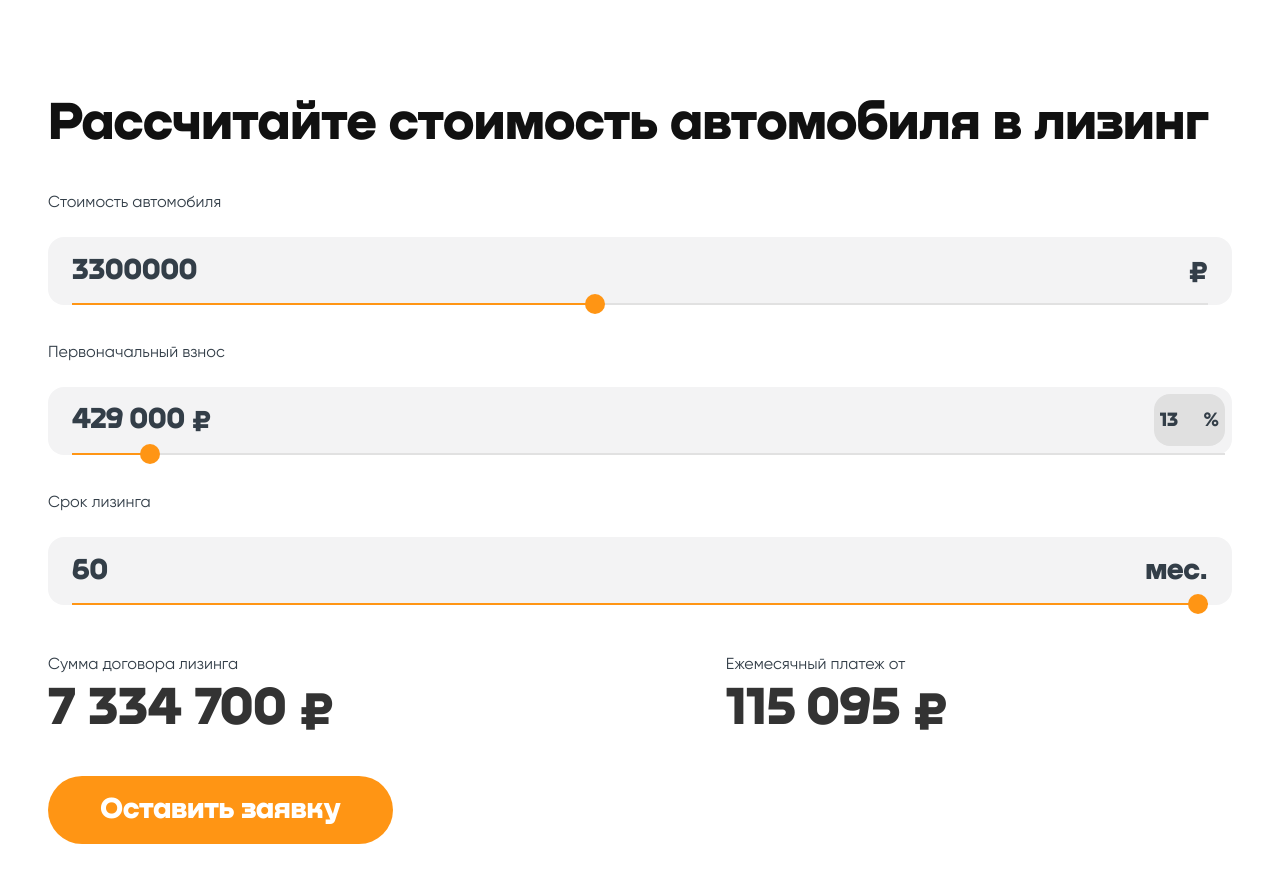
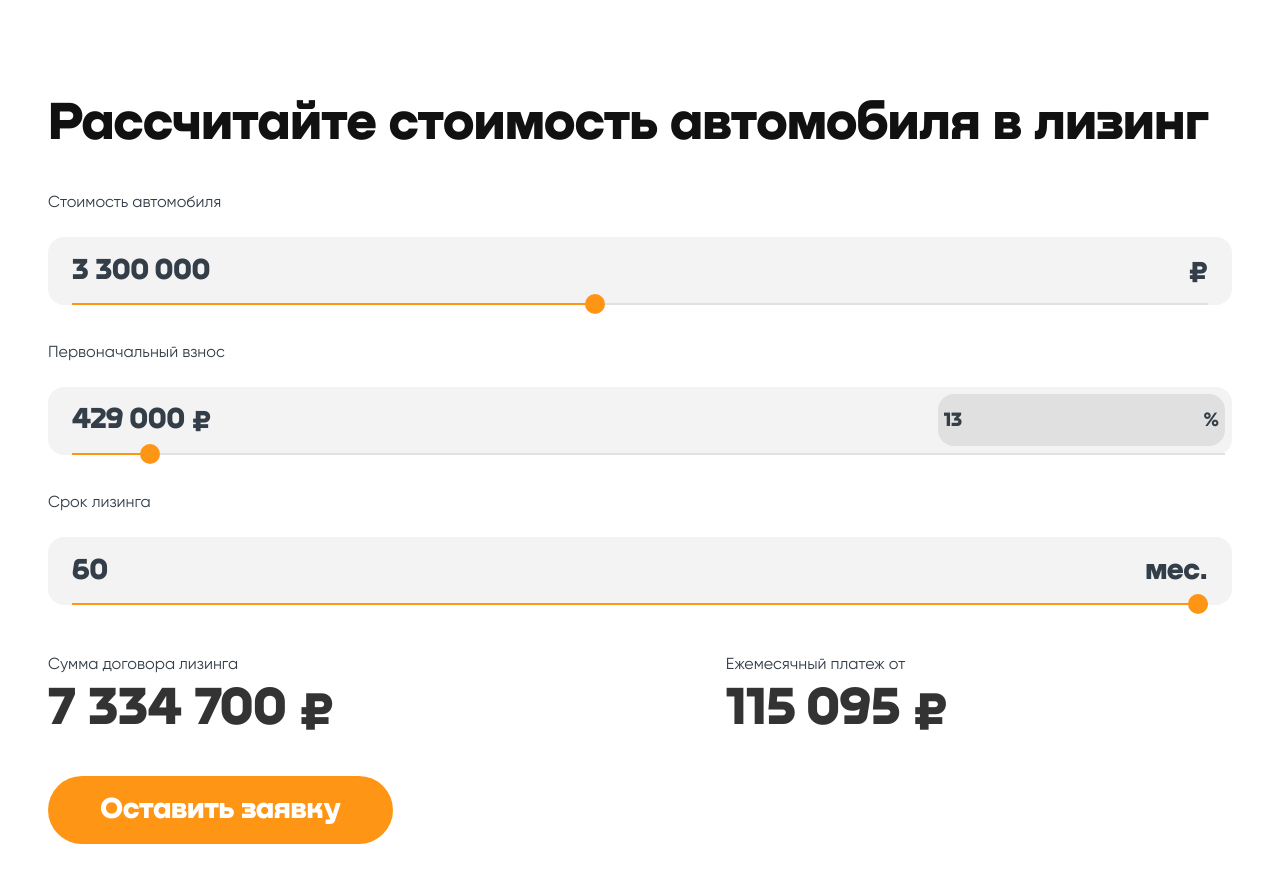
Before and after one commit to PolinaPonomar/car-leasing-calculator, a React app: page / in a window 1280 px wide. Shown: the top 882 px of the page. Built offline with nearby package versions, Linux system fonts and the light colour scheme.

Commit message:
feat: split numbers into digits

```diff
--- a/src/components/RangeSlider/RangeSlider.tsx
+++ b/src/components/RangeSlider/RangeSlider.tsx
@@ -16,24 +16,34 @@ type RangeSliderProps = {
 
 const RangeSlider = (props: RangeSliderProps) => {
   const [isNumberChangingByTextInput, setIsNumberChangingByTextInput] = useState(false);
-  const [number, setNumber] = useState(props.defaultNumber);
-  const rangeInputCssRules = { backgroundSize: calculateColorTrackOfRangeInput(number, props.minNumber, props.maxNumber) }
+  const [number, setNumber] = useState(makeNumberWithSpaces(props.defaultNumber));
+  const rangeInputCssRules = { backgroundSize: calculateColorTrackOfRangeInput(makeNumberfromString(number), props.minNumber, props.maxNumber) }
 
   const handleTextInputClick = () => {
     setIsNumberChangingByTextInput(true)
   }
 
-  const handleNumberChange = (event: React.ChangeEvent<HTMLInputElement>) => {
-    setNumber(Number(event.target.value))
-    props.updateData(Number(event.target.value))
+  const handleNumberChangeByTextInput = (event: React.ChangeEvent<HTMLInputElement>) => {
+    if (!isNaN(makeNumberfromString(event.target.value))) {
+      setNumber(makeNumberWithSpaces(makeNumberfromString(event.target.value)))
+      if(makeNumberfromString(event.target.value) >= props.minNumber && makeNumberfromString(event.target.value) <=  props.maxNumber) {
+        props.updateData(makeNumberfromString(event.target.value))
+      }
+    }
+  }
+
+  const handleNumberChangeByRangeInput = (event: React.ChangeEvent<HTMLInputElement>) => {
+    console.log(typeof event.target.value);
+    setNumber(makeNumberWithSpaces(makeNumberfromString(event.target.value)))
+    props.updateData(makeNumberfromString(event.target.value))
   }
 
   const checkNumber = () => {
-    if (number < props.minNumber) {
-      setNumber(props.minNumber)
+    if (makeNumberfromString(number) < props.minNumber) {
+      setNumber(makeNumberWithSpaces(props.minNumber))
       props.updateData(props.minNumber)
-    } else if (number > props.maxNumber) {
-      setNumber(props.maxNumber)
+    } else if (makeNumberfromString(number) > props.maxNumber) {
+      setNumber(makeNumberWithSpaces(props.maxNumber))
       props.updateData(props.maxNumber)
     }
   }
@@ -65,14 +75,10 @@ const RangeSlider = (props: RangeSliderProps) => {
               <div className="range-slider__accent">
                 <input
                   className="range-slider__number-in-accent"
-                  // type="text"
-                  // value={makeNumberWithSpaces(number)}
-                  type="number"
-                  min={props.minNumber}
-                  max={props.maxNumber}
-                  value={String(number)}
+                  type="text"
+                  value={number}
                   onClick={handleTextInputClick}
-                  onChange={handleNumberChange}
+                  onChange={handleNumberChangeByTextInput}
                   onMouseLeave={handleMouseLeave}
                   onKeyDown={handleEnterDown}
                   disabled={props.isDisabled}
@@ -84,14 +90,10 @@ const RangeSlider = (props: RangeSliderProps) => {
             (<>
               <input
                 className="range-slider__number"
-                // type="text"
-                // value={makeNumberWithSpaces(number)}
-                type="number"
-                min={props.minNumber}
-                max={props.maxNumber}
-                value={String(number)}
+                type="text"
+                value={number}
                 onClick={handleTextInputClick}
-                onChange={handleNumberChange}
+                onChange={handleNumberChangeByTextInput}
                 onMouseLeave={handleMouseLeave}
                 onKeyDown={handleEnterDown}
                 disabled={props.isDisabled}
@@ -107,8 +109,8 @@ const RangeSlider = (props: RangeSliderProps) => {
           style={rangeInputCssRules}
           min={props.minNumber}
           max={props.maxNumber}
-          value={number}
-          onChange={handleNumberChange}
+          value={makeNumberfromString(number)}
+          onChange={handleNumberChangeByRangeInput}
           disabled={props.isDisabled}
         >
         </input>
--- a/src/styles/index.scss
+++ b/src/styles/index.scss
@@ -35,20 +35,36 @@
   text-rendering: optimizeLegibility;
 }
 
-// у всех численных полей ввода убрать стандартные стили
-input[type="number"]::-webkit-outer-spin-button,
-input[type="number"]::-webkit-inner-spin-button {
-  -webkit-appearance: none;
-}
-input[type="number"],
-input[type="number"]:hover,
-input[type="number"]:focus {
-  appearance: none;
-  -moz-appearance: textfield;
+// убрать стандартные стили у полей ввода
+// input[type="number"]::-webkit-outer-spin-button,
+// input[type="number"]::-webkit-inner-spin-button {
+//   -webkit-appearance: none;
+// }
+// input[type="number"],
+// input[type="number"]:hover,
+// input[type="number"]:focus {
+//   appearance: none;
+//   -moz-appearance: textfield;
+//   outline: none;
+// }
+
+// input[type="number"]:hover {
+//   cursor: pointer;
+// }
+
+// input[type="text"],
+// input[type="text"]:hover,
+// input[type="text"]:focus {
+//   appearance: none;
+//   -moz-appearance: textfield;
+//   outline: none;
+// }
+
+input[type="text"]:focus {
   outline: none;
 }
 
-input[type="number"]:hover {
+input[type="text"]:hover {
   cursor: pointer;
 }
 
```
